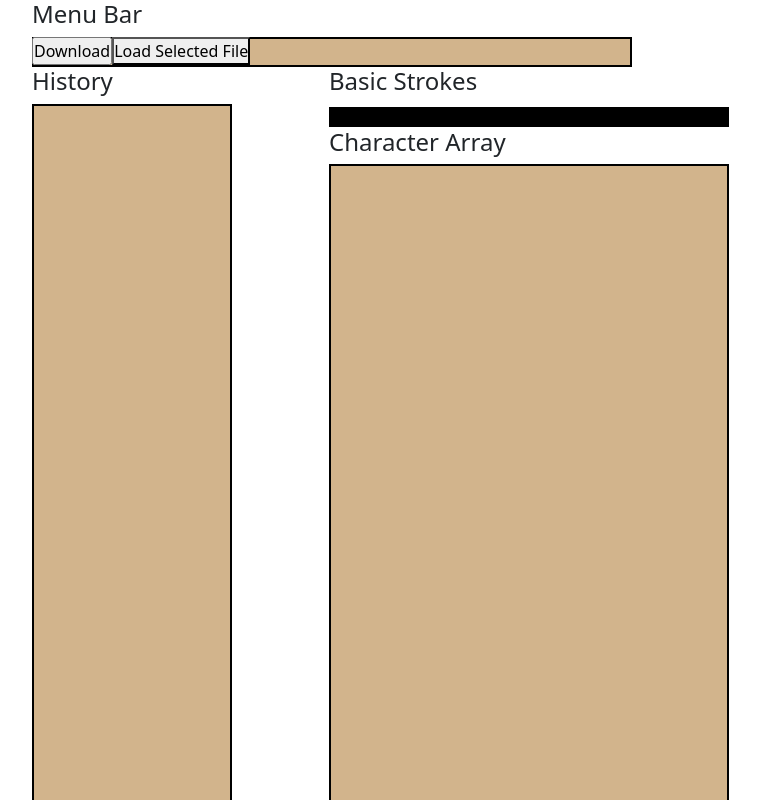
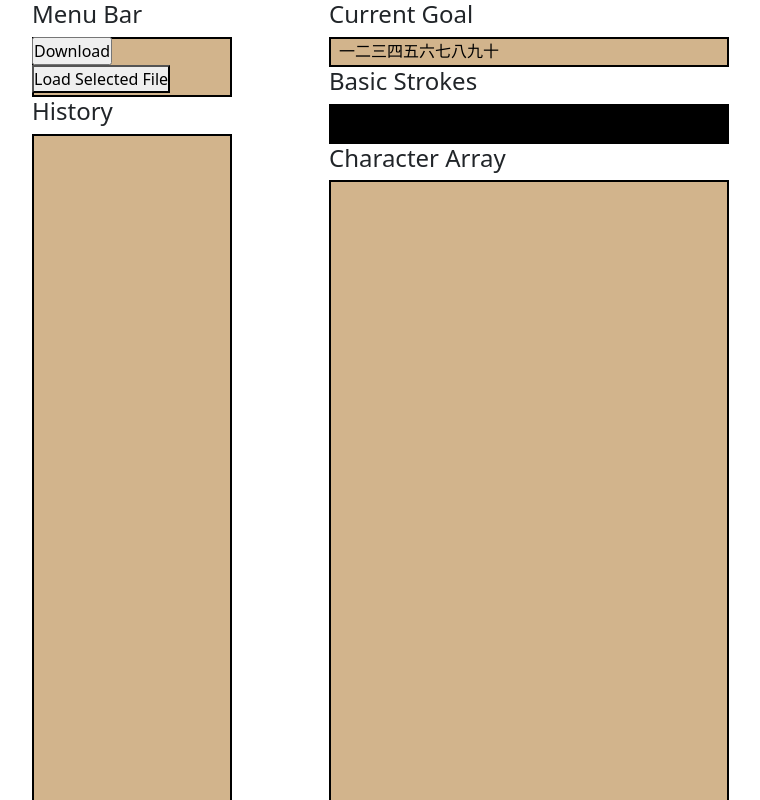
Before and after one commit to edward-wu-19/LittleMandarin, a Next.js app: page /page in a window 1280 px wide. Shown: the top 800 px of the page, without its empty margins (50-810 px from the left). Built offline with nearby package versions, Linux system fonts and the light colour scheme; no server answers.

Commit message:
Added Current Goal box
Task 56 - Move the Menu Bar left and make a box above Basic Strokes with the current goal inside. Add an example goal text, list, poem, etc.

```diff
--- /dev/null
+++ b/src/components/goalBox.js
@@ -0,0 +1,16 @@
+import React from "react";
+import { min, max } from 'd3';
+import styles from "../styles/styles.module.css";
+
+function GoalBox(props){
+    const {width, height} = props;
+
+
+    return <g>
+        <rect className={styles.goalBoxStyle} width={width} height={height} style={{fill:"tan", strokeWidth:"4", stroke:"black"}}/>
+
+        <text x={10} y={20} className={styles.goalBoxTextStyle}>一二三四五六七八九十</text>
+    </g>
+}
+
+export { GoalBox }
--- a/src/components/menuBar.js
+++ b/src/components/menuBar.js
@@ -61,7 +61,7 @@ function MenuBar(props){
 
         <input ref={fileInputRef} type='file' id='fileToLoad' style={{display:'none'}} onChange={handleFileUpload} />
 
-        <button id="file_upload" onClick={() => {handleFileSelect()}}>Load Selected File</button>
+        <button id="file_upload" onClick={() => {handleFileSelect()}} style={{overflow:"hidden"}}>Load Selected File</button>
 
         </foreignObject>
     </g>
--- a/src/pages/page.js
+++ b/src/pages/page.js
@@ -9,11 +9,11 @@ import { CharacterArray } from "../components/characterArray";
 import { BasicStrokes } from "../components/basicStrokes";
 import { MenuBar } from "../components/menuBar";
 import { HistoryColumn } from "../components/historyColumn";
+import { GoalBox } from "../components/goalBox";
 
 import styles from "../styles/styles.module.css";
 
-// const relationsDatabasePath = "https://raw.githubusercontent.com/edward-wu-19/LittleMandarin/main/src/components/sampleRelationsData.csv";
-const relationsDatabasePath = "https://raw.githubusercontent.com/edward-wu-19/LittleMandarin/v0.4-css/src/components/sampleRelationsData.csv";
+const relationsDatabasePath = "https://raw.githubusercontent.com/edward-wu-19/LittleMandarin/main/src/components/sampleRelationsData.csv";
 
 function useRelationsData(csvPath){
     const [dataAll, setData] = React.useState(null);
@@ -28,8 +28,7 @@ function useRelationsData(csvPath){
     return dataAll;
 }
 
-// const startingCharactersPath = "https://raw.githubusercontent.com/edward-wu-19/LittleMandarin/main/src/components/sampleStartingCharacters.csv";
-const startingCharactersPath = "https://raw.githubusercontent.com/edward-wu-19/LittleMandarin/v0.4-css/src/components/sampleStartingCharacters.csv";
+const startingCharactersPath = "https://raw.githubusercontent.com/edward-wu-19/LittleMandarin/main/src/components/sampleStartingCharacters.csv";
 
 function loadStartingSet(csvPath, availableCharacters){
     csv(csvPath).then(data => {
@@ -47,16 +46,19 @@ function GamePage(){
     const relationsDatabase = useRelationsData(relationsDatabasePath);
 
     const page_width = 600; // use 600 for when the page is just half the screen
-    const page_height = 776;
+    const page_height = 900;
 
-    const menu_width = page_width;
-    const menu_height = 30;
-    const history_width = 200;
+    const menu_width = 200;
+    const menu_height = 60;
+    const history_width = menu_width;
     const history_height = page_height - menu_height;
-    const strokes_width = page_width - history_width;
-    const strokes_height = 20;
-    const chars_width = strokes_width;
-    const chars_height = page_height - menu_height - strokes_height;
+
+    const goal_width = page_width - menu_width;
+    const goal_height = 30;
+    const strokes_width = goal_width;
+    const strokes_height = 40;
+    const chars_width = goal_width;
+    const chars_height = page_height - menu_height - strokes_height - 5;
 
     // load starting characters
     if(availableCharacters.length == 0){
@@ -64,9 +66,11 @@ function GamePage(){
     }
 
     return <Container>
-        {/* Top row is the menu bar */}
+        {/* On the left side, we have the menu bar on top */}
         <Row className={"justify-content-md-left"}>
-            <Col lg={10} >
+        <Col lg={3} >
+            <Row>
+            <Col>
                 <h4 className={styles.h1Style}>Menu Bar</h4>
                 <svg
                 className={styles.menuStyle}
@@ -83,13 +87,13 @@ function GamePage(){
             </Col>
             </Row>
 
-        {/* Then on the left we have the history */}
+            {/* And under that, we have the history column */}
             <Row className={"justify-content-md-left"}>
-        <Col lg={3} >
+            <Col>
                 <h4>History</h4>
                 <svg
                 className={styles.historyColumnStyle}
-            id={"map"}
+                id={"historyColumn"}
                 width={history_width}
                 height={history_height}>
                     <HistoryColumn
@@ -98,10 +102,28 @@ function GamePage(){
                     />
                 </svg>
             </Col>
+            </Row>
+        </Col>
 
         <Col>
             <Container>
-                {/* On the right side, we have the basic strokes on top ... */}
+                {/* On the right side, we have the current goal displayed on top ... */}
+                <Row>
+                    <Col lg={10}>
+                        <h4>Current Goal</h4>
+                        <svg
+                        className={styles.goalBoxStyle}
+                        id={"currentGoal"}
+                        width={goal_width}
+                        height={goal_height}>
+                            <GoalBox
+                            width={goal_width}
+                            height={goal_height}/>
+                        </svg>
+                    </Col>
+                </Row>
+
+                {/* then we have the basic strokes underneath */}
                 <Row>
                     <Col lg={10}>
                         <h4>Basic Strokes</h4>
--- a/src/styles/styles.module.css
+++ b/src/styles/styles.module.css
@@ -10,6 +10,14 @@
 .charsStyle {
     text-align: center;
     padding-bottom: 0px;
+}
+
+.goalBoxStyle {
+    background-color: tan;
+}
+
+.goalBoxTextStyle {
+    font-weight: none;
 }
 
 .historyColumnStyle {
```
Lines whose indentation alone changed are shown as unchanged.
